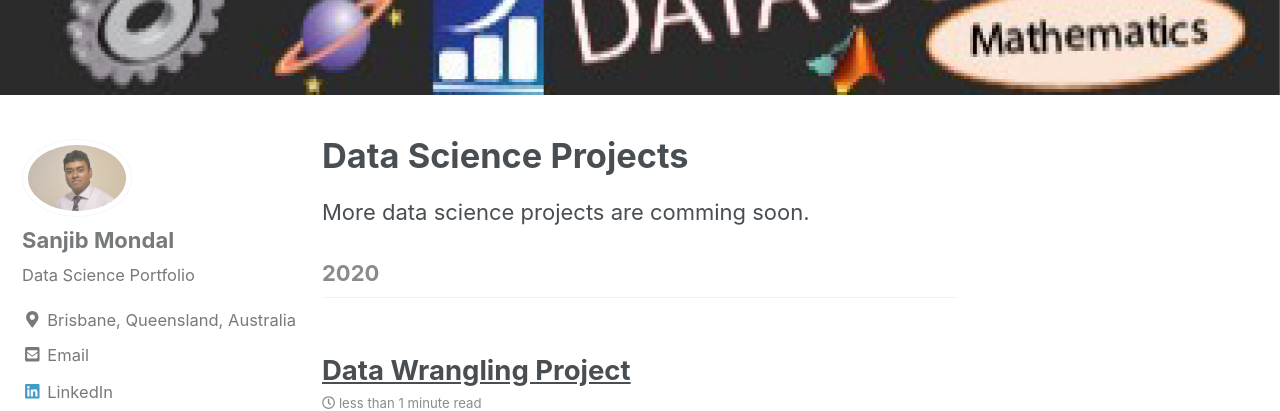
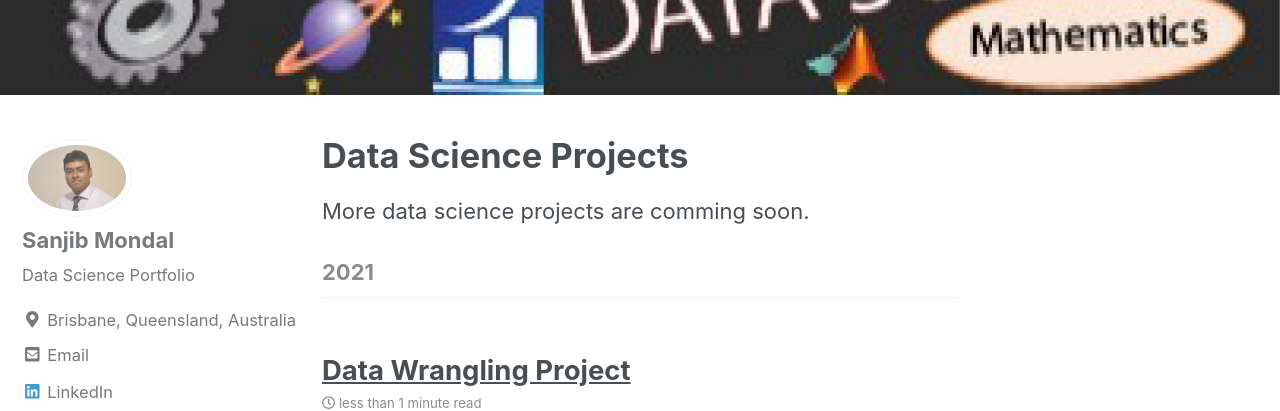
Before and after one commit to Sanjib-Mondal/Sanjib-Mondal.Co, a Jekyll site: the page built from _pages/machinelearning.md, in a window 1280 px wide and 900 px high, scrolled down 324 px. Shown: the top 411 px of the window. Built offline with Jekyll 4.4.1, drawn with Linux system fonts in a browser that asks for light colours; nearby versions of some CDN libraries.

Commit message:
Update 2018-01-28-perceptron.md

```diff
--- a/_posts/2018-01-28-perceptron.md
+++ b/_posts/2018-01-28-perceptron.md
@@ -1,6 +1,6 @@
 ---
 title: "Data Wrangling Project"
-date: 2020-10-20
+date: 2021-01-06
 tags: [data wrangling, data science, messy data]
 header:
   image: "/images/DataScience.jpg"
```
